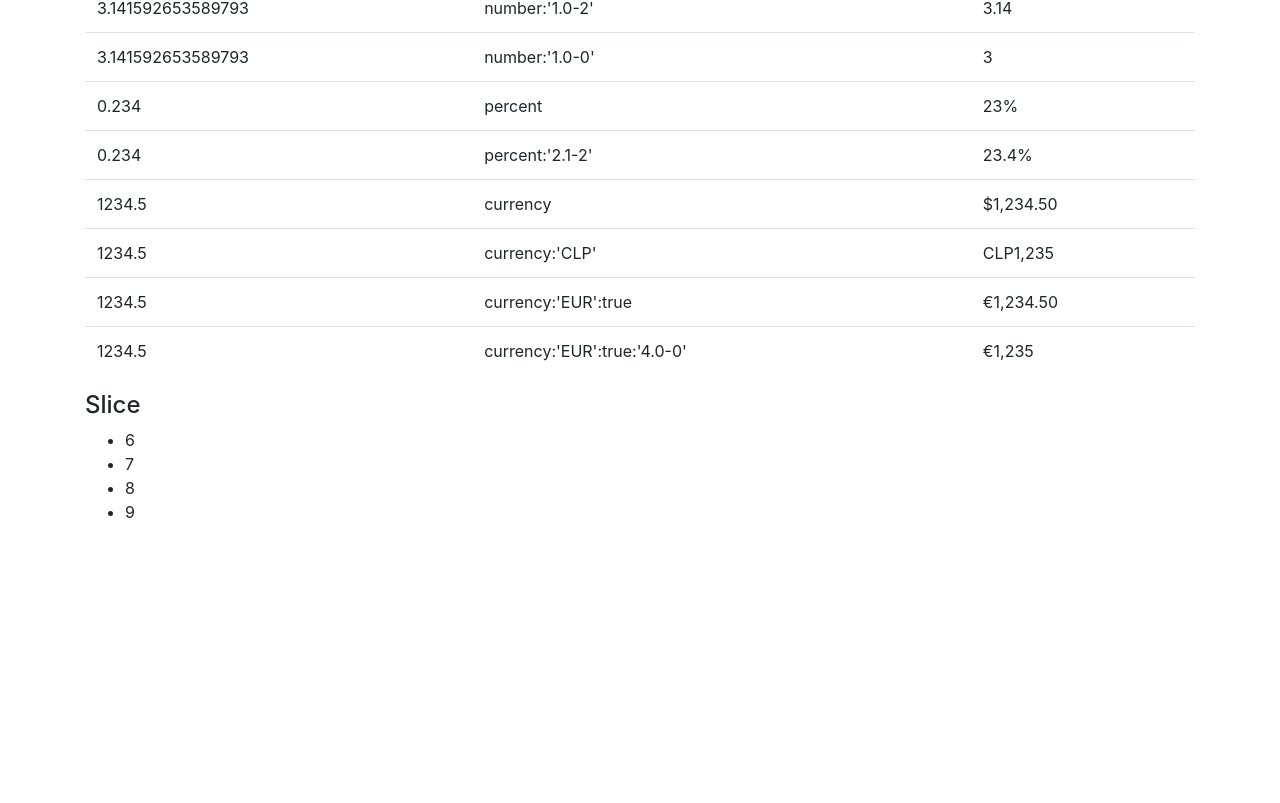
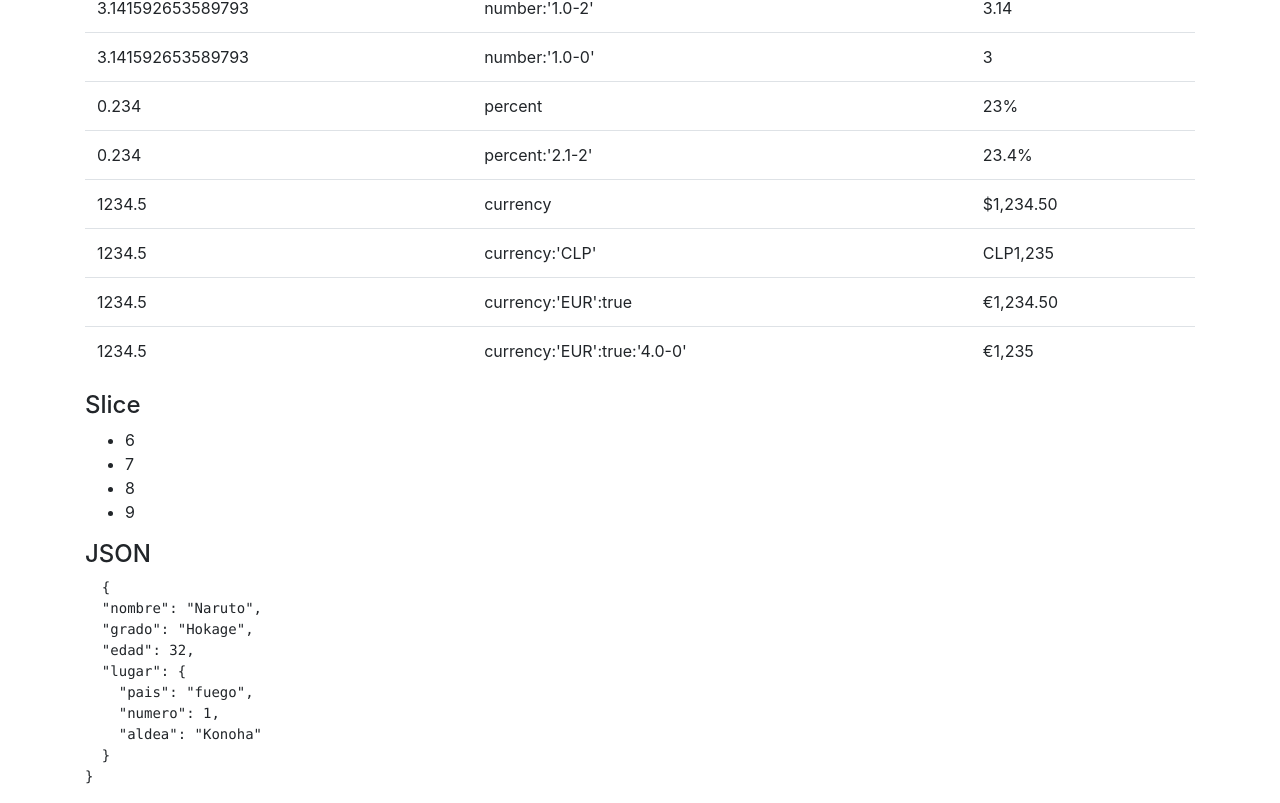
Before and after one commit to ecreyes/AngularPipes, an Angular app: page / in a window 1280 px wide. Shown: the part 466-1269 px from the top of the page. Before the commit the page ends 1006 px from the top, so only its background shows below. Built offline with nearby package versions, Linux system fonts and the light colour scheme.

Commit message:
Pipe Json

```diff
--- a/src/app/app.component.html
+++ b/src/app/app.component.html
@@ -88,4 +88,9 @@
 <ul>
   <li *ngFor="let item of arreglo | slice:5:20">{{item}}</li>
 </ul>
+
+<h4>JSON</h4>
+<pre>
+  {{ninja | json}}
+</pre>
 </div>
--- a/src/app/app.component.ts
+++ b/src/app/app.component.ts
@@ -11,4 +11,14 @@ export class AppComponent {
   PI = Math.PI;
   a:number = 0.234;
   salario:number = 1234.5;
+  ninja = {
+    nombre: "Naruto",
+    grado:"Hokage",
+    edad: 32,
+    lugar : {
+      pais:"fuego",
+      numero: 1,
+      aldea:"Konoha"
+    }
+  };
 }
```
